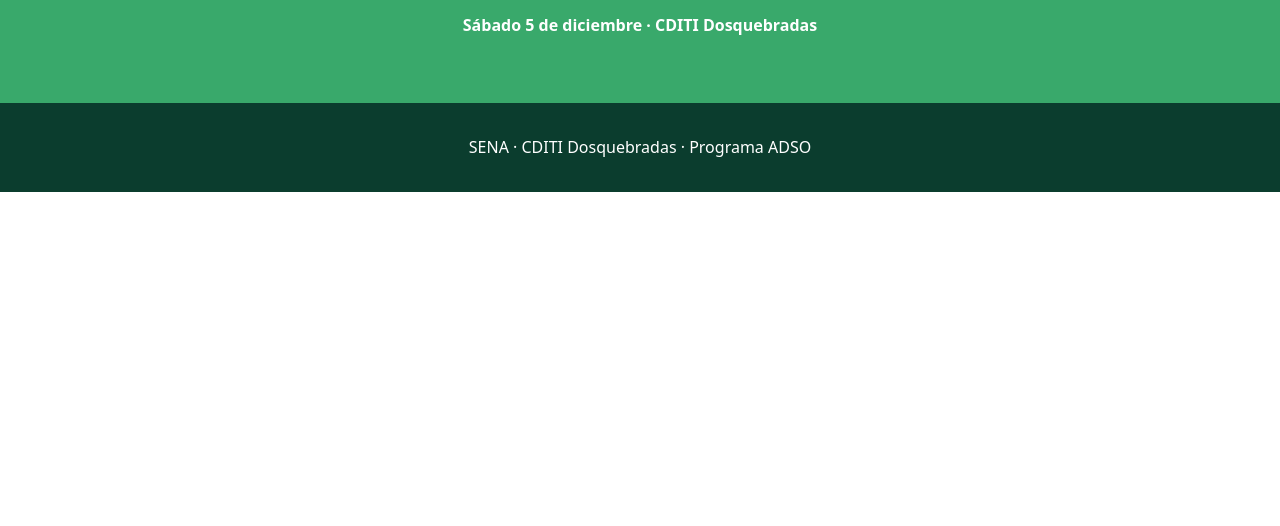
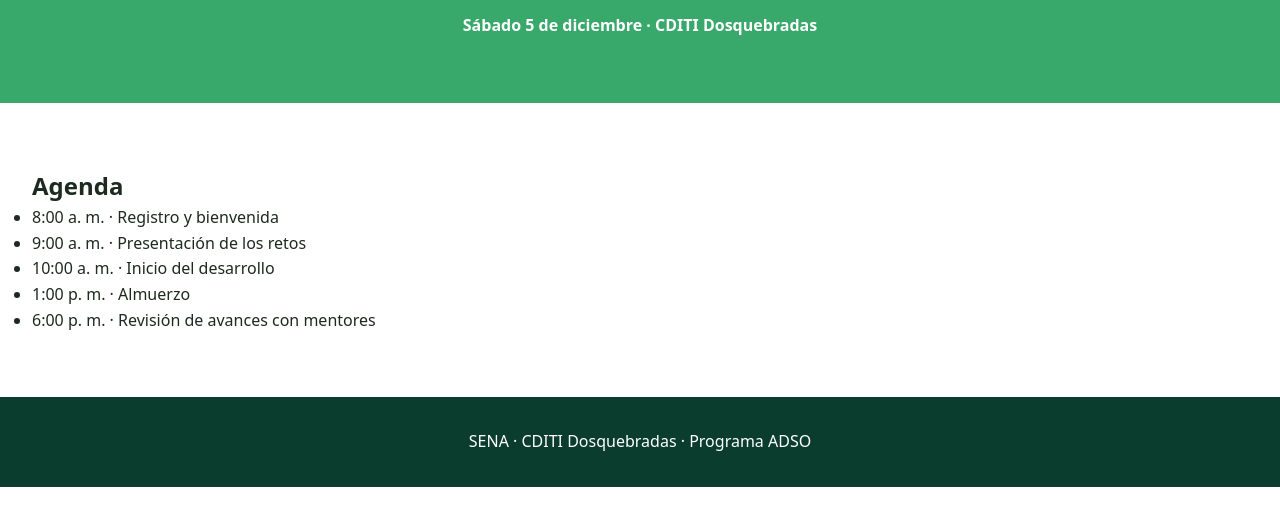
Before and after one commit to callemajo123-hue/Evaluacion1-sebas, a website: page index.html in a window 1280 px wide. Shown: the part 214-740 px from the top of the page. Drawn offline with Linux system fonts and the light colour scheme.

Commit message:
Agrega sección de agenda con actividades y horarios, closes #1

```diff
--- a/index.html
+++ b/index.html
@@ -24,7 +24,16 @@
       <p class="fecha">Sábado 5 de diciembre · CDITI Dosquebradas</p>
     </section>
 
-    <!-- HU-01: aquí va la sección de agenda (id="agenda") -->
+     <section id="agenda">
+  <h2>Agenda</h2>
+  <ul>
+    <li>8:00 a. m. · Registro y bienvenida</li>
+    <li>9:00 a. m. · Presentación de los retos</li>
+    <li>10:00 a. m. · Inicio del desarrollo</li>
+    <li>1:00 p. m. · Almuerzo</li>
+    <li>6:00 p. m. · Revisión de avances con mentores</li>
+  </ul>
+</section>
 
     <!-- HU-02: aquí va la sección de inscripción (id="inscripcion") -->
 
```
